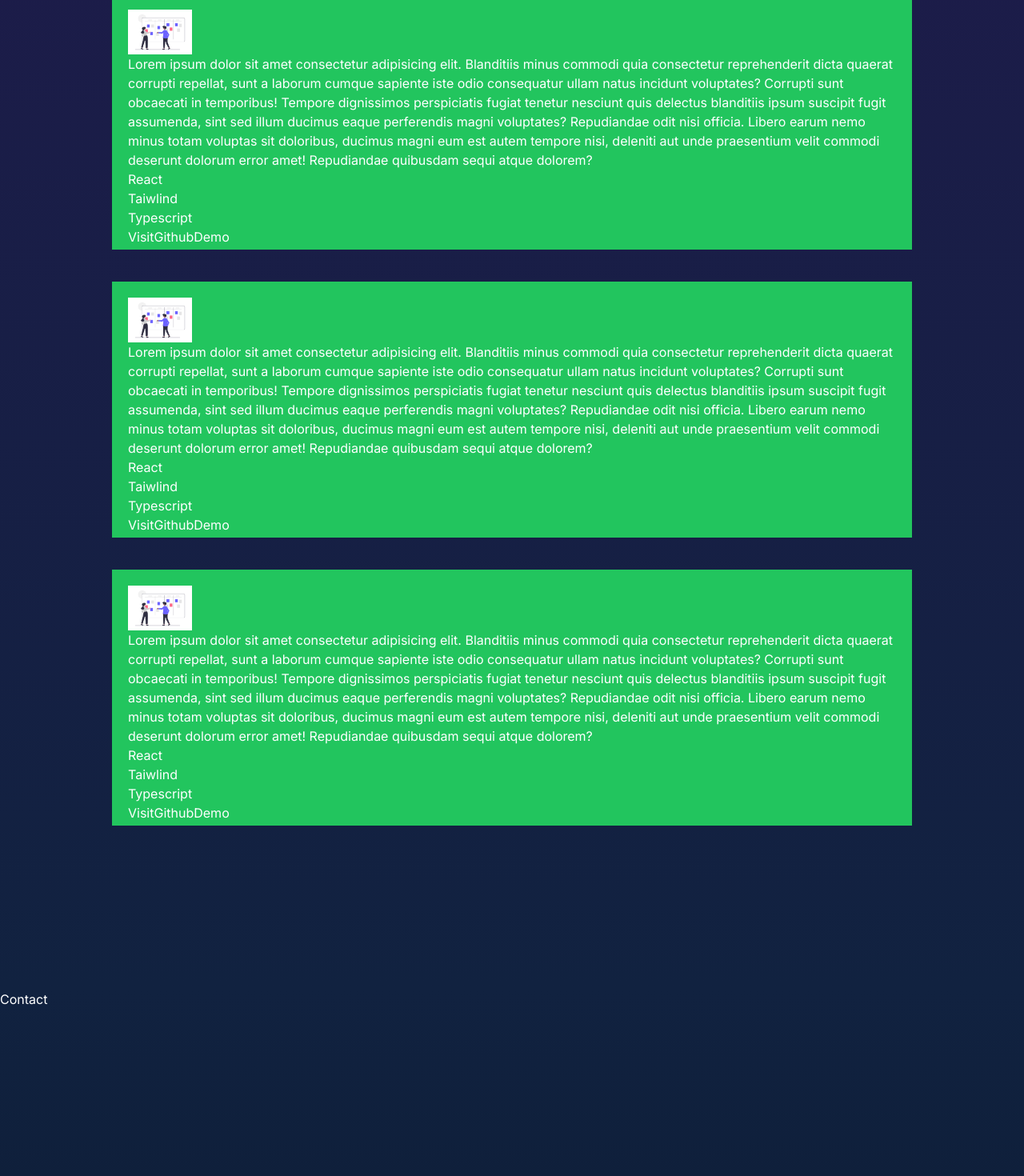
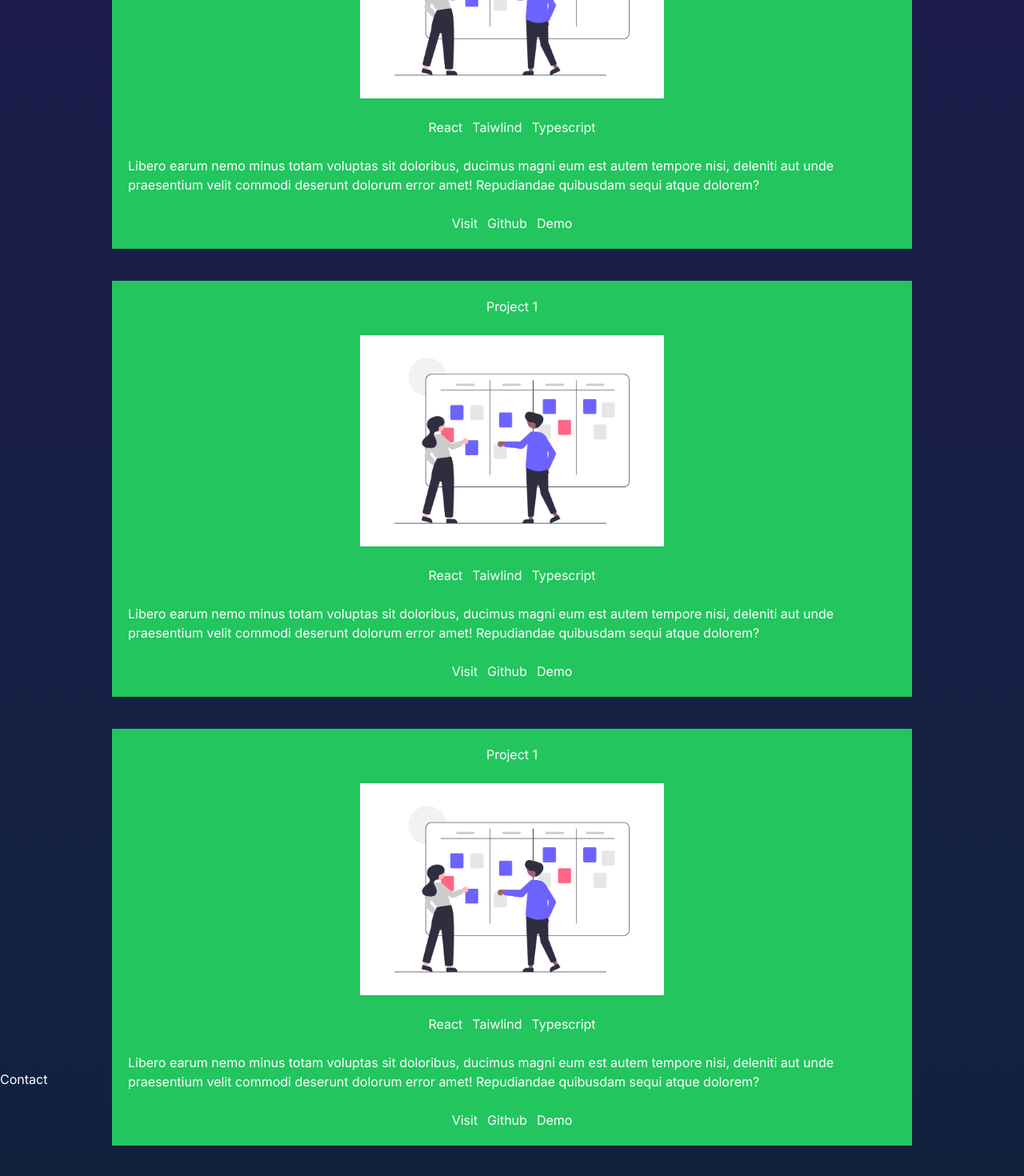
Before and after one commit to ZeNoobi/taaseen-portfolio-react, a Next.js app: page / in a window 1280 px wide. Shown: the part 2763-4233 px from the top of the page at 80% size. Built offline with nearby package versions, Linux system fonts and the light colour scheme.

Commit message:
Project section modification

```diff
--- a/app/sections/Projects.tsx
+++ b/app/sections/Projects.tsx
@@ -98,66 +98,81 @@ const ProjectSection = () => {
         </div>
       </div>
 
-      <div className='bg-green-500 lg:w-[1000px] h-80 m-5 p-5 projectView2'>
-        <header id="pict">
-        <Image src='/ScrumLogo.png' alt="projectlogo" width={80} height={80} />
+      <div className='bg-green-500 lg:w-[1000px] h-fit m-5 p-5 projectView2'>
+        <div className='w-full flex justify-center pb-6'>
+          <h3>Project 1</h3>
+        </div>
+
+        <header id="pict" className='w-full flex justify-center pb-6'>
+        <Image src='/ScrumLogo.png' alt="projectlogo" width={380} height={380} />
         </header>
-          <p id="description">Lorem ipsum dolor sit amet consectetur adipisicing elit. Blanditiis minus commodi quia consectetur reprehenderit dicta quaerat corrupti repellat, sunt a laborum cumque sapiente iste odio consequatur ullam natus incidunt voluptates?
-          Corrupti sunt obcaecati in temporibus! Tempore dignissimos perspiciatis fugiat tenetur nesciunt quis delectus blanditiis ipsum suscipit fugit assumenda, sint sed illum ducimus eaque perferendis magni voluptates? Repudiandae odit nisi officia.
-          Libero earum nemo minus totam voluptas sit doloribus, ducimus magni eum est autem tempore nisi, deleniti aut unde praesentium velit commodi deserunt dolorum error amet! Repudiandae quibusdam sequi atque dolorem?</p>
-        <footer>
-          <div id="madewith"><ul>
+
+        <div id="madewith" className='w-full flex justify-center pb-6'><ul className='flex space-x-3'>
             <li>React</li>
             <li>Taiwlind</li>
             <li>Typescript</li>
             </ul>
             </div>
-          <div id="thelinks">
-            <span>Visit</span>
-            <span>Github</span>
-            <span>Demo</span>
+          <p id="description">Libero earum nemo minus totam voluptas sit doloribus, ducimus magni eum est autem tempore nisi, deleniti aut unde praesentium velit commodi deserunt dolorum error amet! Repudiandae quibusdam sequi atque dolorem?</p>
+        <footer className='w-full pt-6'>
+          <div id="thelinks" className='w-full flex justify-center'>
+          <ul className='flex space-x-3'>
+            <li>Visit</li>
+            <li>Github</li>
+            <li>Demo</li>
+            </ul>
           </div>
         </footer>
       </div>
-      <div className='bg-green-500 lg:w-[1000px] h-80 m-5 p-5 projectView2'>
-        <header id="pict">
-        <Image src='/ScrumLogo.png' alt="projectlogo" width={80} height={80} />
+      <div className='bg-green-500 lg:w-[1000px] h-fit m-5 p-5 projectView2'>
+        <div className='w-full flex justify-center pb-6'>
+          <h3>Project 1</h3>
+        </div>
+
+        <header id="pict" className='w-full flex justify-center pb-6'>
+        <Image src='/ScrumLogo.png' alt="projectlogo" width={380} height={380} />
         </header>
-          <p id="description">Lorem ipsum dolor sit amet consectetur adipisicing elit. Blanditiis minus commodi quia consectetur reprehenderit dicta quaerat corrupti repellat, sunt a laborum cumque sapiente iste odio consequatur ullam natus incidunt voluptates?
-          Corrupti sunt obcaecati in temporibus! Tempore dignissimos perspiciatis fugiat tenetur nesciunt quis delectus blanditiis ipsum suscipit fugit assumenda, sint sed illum ducimus eaque perferendis magni voluptates? Repudiandae odit nisi officia.
-          Libero earum nemo minus totam voluptas sit doloribus, ducimus magni eum est autem tempore nisi, deleniti aut unde praesentium velit commodi deserunt dolorum error amet! Repudiandae quibusdam sequi atque dolorem?</p>
-        <footer>
-          <div id="madewith"><ul>
+
+        <div id="madewith" className='w-full flex justify-center pb-6'><ul className='flex space-x-3'>
             <li>React</li>
             <li>Taiwlind</li>
             <li>Typescript</li>
             </ul>
             </div>
-          <div id="thelinks">
-            <span>Visit</span>
-            <span>Github</span>
-            <span>Demo</span>
+          <p id="description">Libero earum nemo minus totam voluptas sit doloribus, ducimus magni eum est autem tempore nisi, deleniti aut unde praesentium velit commodi deserunt dolorum error amet! Repudiandae quibusdam sequi atque dolorem?</p>
+        <footer className='w-full pt-6'>
+          <div id="thelinks" className='w-full flex justify-center'>
+          <ul className='flex space-x-3'>
+            <li>Visit</li>
+            <li>Github</li>
+            <li>Demo</li>
+            </ul>
           </div>
         </footer>
       </div>
-      <div className='bg-green-500 lg:w-[1000px] h-80 m-5 p-5 projectView2'>
-        <header id="pict">
-        <Image src='/ScrumLogo.png' alt="projectlogo" width={80} height={80} />
+      <div className='bg-green-500 lg:w-[1000px] h-fit m-5 p-5 projectView2'>
+        <div className='w-full flex justify-center pb-6'>
+          <h3>Project 1</h3>
+        </div>
+
+        <header id="pict" className='w-full flex justify-center pb-6'>
+        <Image src='/ScrumLogo.png' alt="projectlogo" width={380} height={380} />
         </header>
-          <p id="description">Lorem ipsum dolor sit amet consectetur adipisicing elit. Blanditiis minus commodi quia consectetur reprehenderit dicta quaerat corrupti repellat, sunt a laborum cumque sapiente iste odio consequatur ullam natus incidunt voluptates?
-          Corrupti sunt obcaecati in temporibus! Tempore dignissimos perspiciatis fugiat tenetur nesciunt quis delectus blanditiis ipsum suscipit fugit assumenda, sint sed illum ducimus eaque perferendis magni voluptates? Repudiandae odit nisi officia.
-          Libero earum nemo minus totam voluptas sit doloribus, ducimus magni eum est autem tempore nisi, deleniti aut unde praesentium velit commodi deserunt dolorum error amet! Repudiandae quibusdam sequi atque dolorem?</p>
-        <footer>
-          <div id="madewith"><ul>
+
+        <div id="madewith" className='w-full flex justify-center pb-6'><ul className='flex space-x-3'>
             <li>React</li>
             <li>Taiwlind</li>
             <li>Typescript</li>
             </ul>
             </div>
-          <div id="thelinks">
-            <span>Visit</span>
-            <span>Github</span>
-            <span>Demo</span>
+          <p id="description">Libero earum nemo minus totam voluptas sit doloribus, ducimus magni eum est autem tempore nisi, deleniti aut unde praesentium velit commodi deserunt dolorum error amet! Repudiandae quibusdam sequi atque dolorem?</p>
+        <footer className='w-full pt-6'>
+          <div id="thelinks" className='w-full flex justify-center'>
+          <ul className='flex space-x-3'>
+            <li>Visit</li>
+            <li>Github</li>
+            <li>Demo</li>
+            </ul>
           </div>
         </footer>
       </div>
--- a/app/sections/Technology.tsx
+++ b/app/sections/Technology.tsx
@@ -7,7 +7,7 @@ const TechnologySection = () => {
   const tech = useRef<HTMLDivElement | null>(null);
 
   return (
-    <div id='tech' ref={tech} className='h-[900px] xl:h-[900px] w-full md:h-full bg-gradient-to-b from-indigo-950 to-indigo-950 text-white md:justify-center md:items-center'>
+    <div id='tech' ref={tech} className='h-[1300px] xl:h-[1000px] w-full md:h-full bg-gradient-to-b from-indigo-950 to-indigo-950 text-white md:justify-center md:items-center'>
 
       <div className='w-full h-1/4'>
         <div className='flex justify-center h-[180px] items-end'>
```
